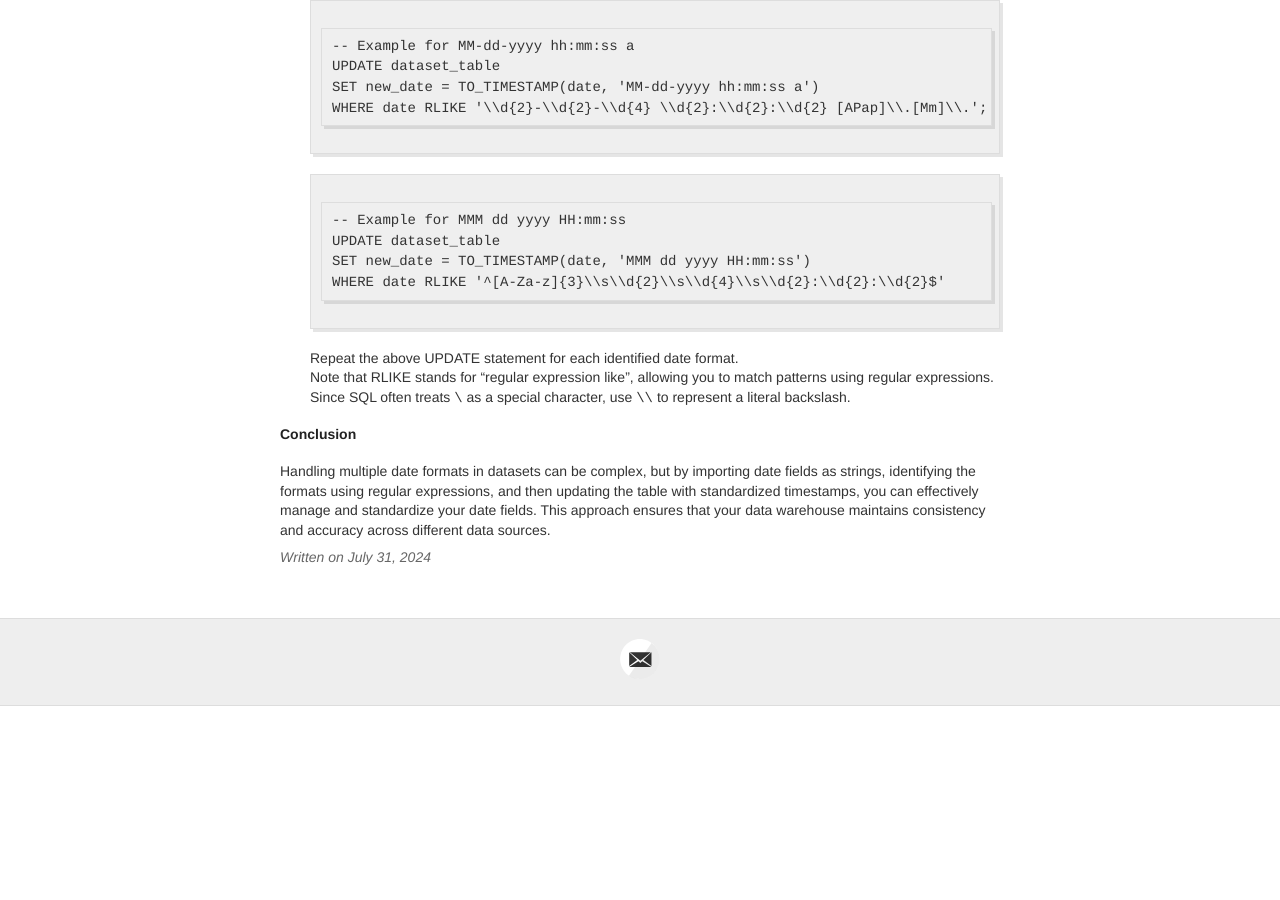
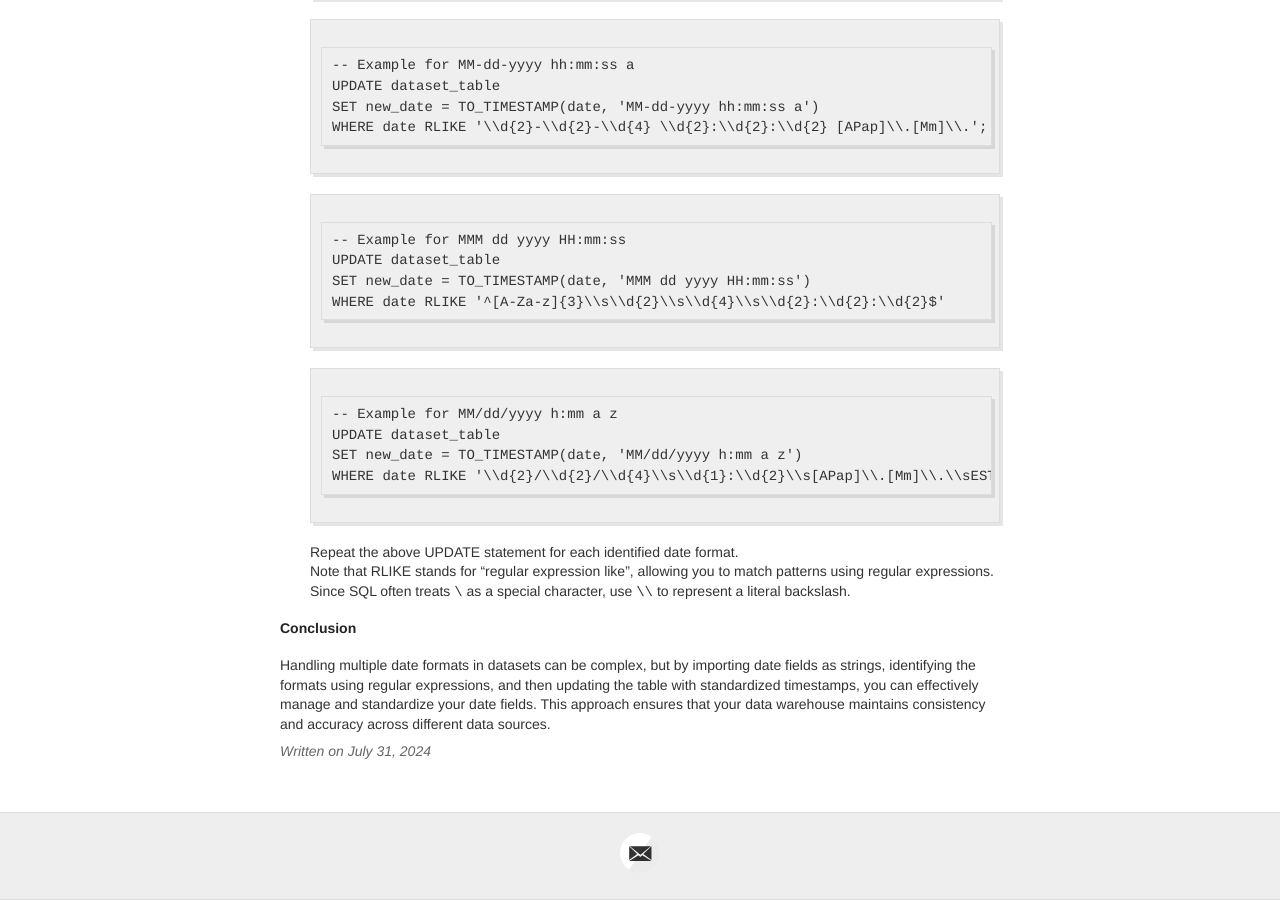
Before and after one commit to noahtjkim/noahtjkim.github.io, a Jekyll site: the page built from _posts/2024-07-31-Handling-Date-Format.md, in a window 1280 px wide and 900 px high, scrolled down 1291 px. Built offline with Jekyll 4.4.1, drawn with Linux system fonts in a browser that asks for light colours; before the commit the page ends 1997 px from its top, so only the background shows below that; some of the changed text lies outside the part shown.

Commit message:
Update 2024-07-31-Handling-Date-Format.md

````diff
--- a/_posts/2024-07-31-Handling-Date-Format.md
+++ b/_posts/2024-07-31-Handling-Date-Format.md
@@ -12,6 +12,7 @@ When working with datasets from multiple sources, it's common to encounter varyi
 04-21-2024 09:40:11 p.m. (MM-dd-yyyy hh:mm a)
 02/05/24 (MM/dd/yy)
 Apr 05 2024 00:15:30 (MMM dd yyyy HH:mm:ss)
+01/25/2024 5:30 a.m. EST (MM/dd/yyyy h:mm a z)
 
 Imagine you have datasets from various data providers stored in your S3 bucket, each using different date formats. Your goal is to import these datasets into your data warehouse with date fields standardized to the timestamp type. This can be challenging due to the diversity in date formats.
 
@@ -58,6 +59,12 @@ UPDATE dataset_table
 SET new_date = TO_TIMESTAMP(date, 'MMM dd yyyy HH:mm:ss')
 WHERE date RLIKE '^[A-Za-z]{3}\\s\\d{2}\\s\\d{4}\\s\\d{2}:\\d{2}:\\d{2}$'
 ```
+```
+-- Example for MM/dd/yyyy h:mm a z
+UPDATE dataset_table
+SET new_date = TO_TIMESTAMP(date, 'MM/dd/yyyy h:mm a z')
+WHERE date RLIKE '\\d{2}/\\d{2}/\\d{4}\\s\\d{1}:\\d{2}\\s[APap]\\.[Mm]\\.\\sEST$'
+```
 Repeat the above UPDATE statement for each identified date format.
 Note that RLIKE stands for "regular expression like", allowing you to match patterns using regular expressions.
 Since SQL often treats `\` as a special character, use `\\` to represent a literal backslash.
````
